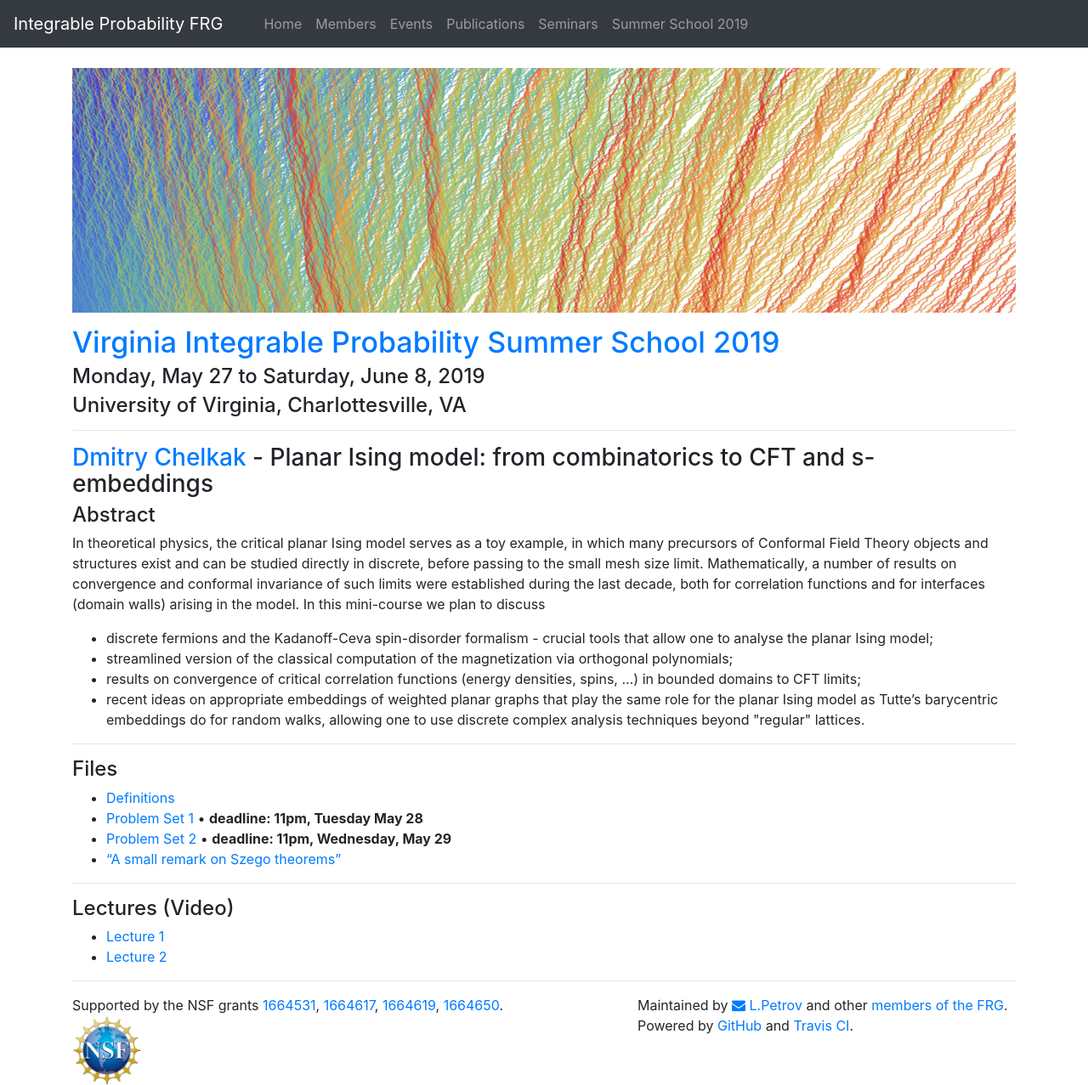
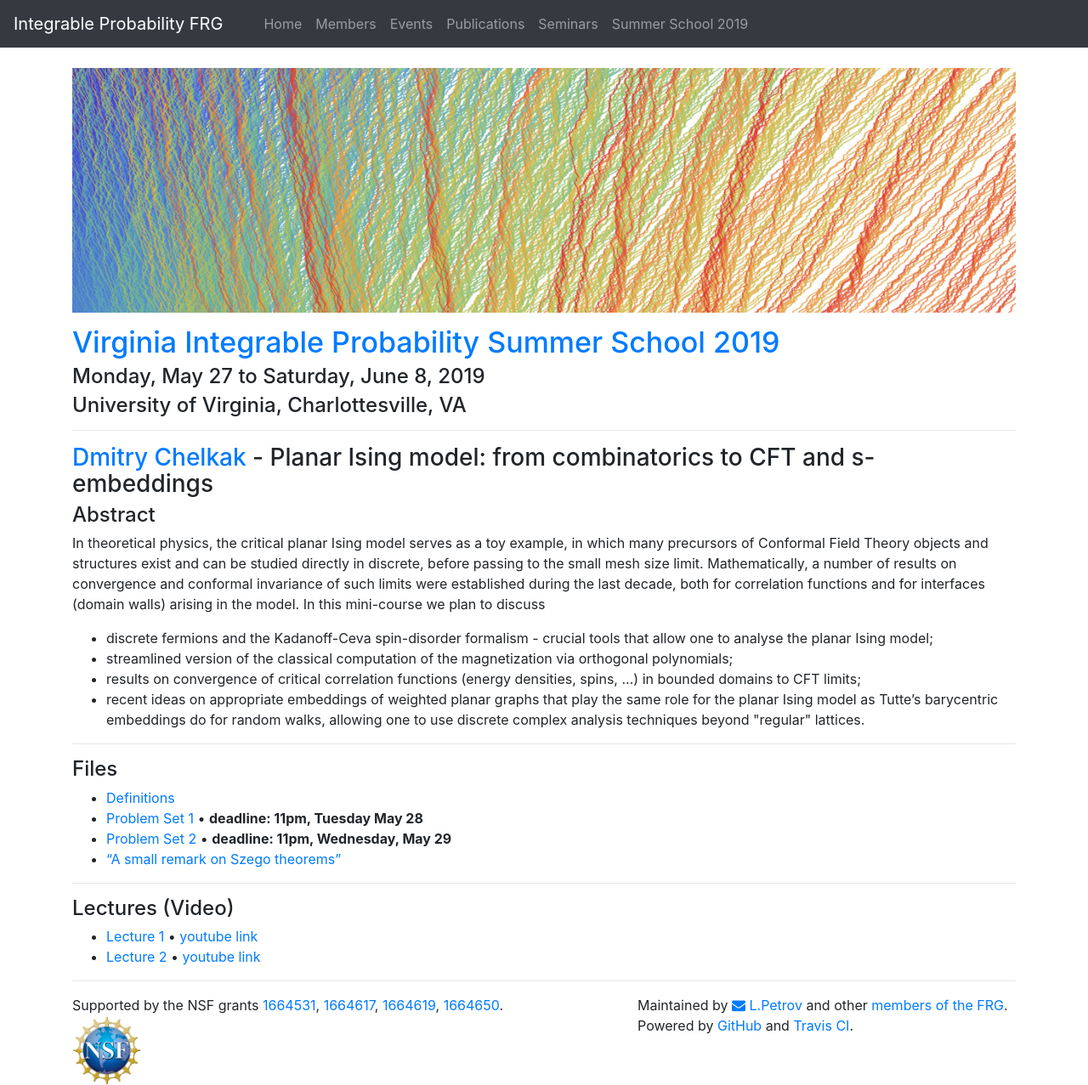
Before and after one commit to int-prob/int-prob-code, a Jekyll site: the page built from vipss2019/chelkak.md, in a window 1280 px wide. Shown: the whole page at 85% size. Built offline with Jekyll 4.4.1, drawn with Linux system fonts in a browser that asks for light colours; nearby versions of some CDN libraries.

Commit message:
update chelkak.md at Wed May 29 09:39:59 EDT 2019

```diff
--- a/vipss2019/chelkak.md
+++ b/vipss2019/chelkak.md
@@ -41,5 +41,5 @@ In theoretical physics, the critical planar Ising model serves as a toy example,
 
 ### Lectures (Video)
 
-- [Lecture 1](http://vipss19-lect.s3-website-us-east-1.amazonaws.com/Chelkak-1.mp4)
-- [Lecture 2](http://vipss19-lect.s3-website-us-east-1.amazonaws.com/Chelkak-2.mp4)
+- [Lecture 1](http://vipss19-lect.s3-website-us-east-1.amazonaws.com/Chelkak-1.mp4) &bull; [youtube link](https://youtu.be/kRBREbwmFY4)
+- [Lecture 2](http://vipss19-lect.s3-website-us-east-1.amazonaws.com/Chelkak-2.mp4)  &bull; [youtube link](https://youtu.be/xvjsHEtCXQM)
```
